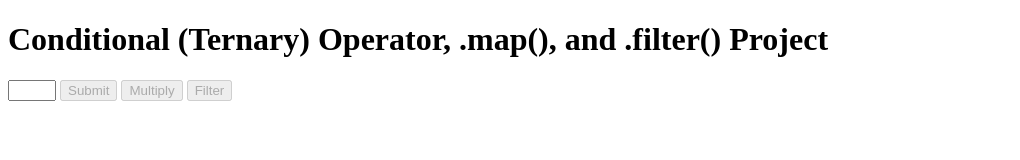
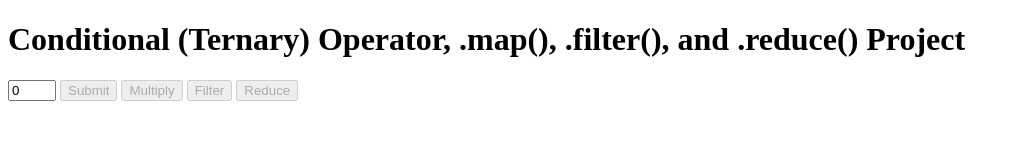
Before and after one commit to qclopreato/Conditional-ternary-operator, a plain HTML site: page Conditionals/index.html in a window 1280 px wide. Shown: the whole page, without its empty margins (0-1020 px from the left). Drawn offline with Linux system fonts and the light colour scheme.

Commit message:
Update index.html

```diff
--- a/Conditionals/index.html
+++ b/Conditionals/index.html
@@ -7,15 +7,17 @@
     <title>Conditionals</title>
 </head>
 <body>
-    <h1>Conditional (Ternary) Operator, .map(), and .filter() Project</h1>
+    <h1>Conditional (Ternary) Operator, .map(), .filter(), and .reduce() Project</h1>
     <div>
         <input type="number" id="number" min="0" max="5">
         <button type="submit" id="submit">Submit</button>
         <button type="submit" id="multiply">Multiply</button>
         <button type="submit" id="filter">Filter</button>
+        <button type="submit" id="reduce">Reduce</button>
         <p id="returnArray"></p>
         <p id="returnMultiply"></p>
         <p id="returnFilter"></p>
+        <p id="returnReduce"></p>
     </div>
 </body>
 <script src="js/app.js"></script>
```
